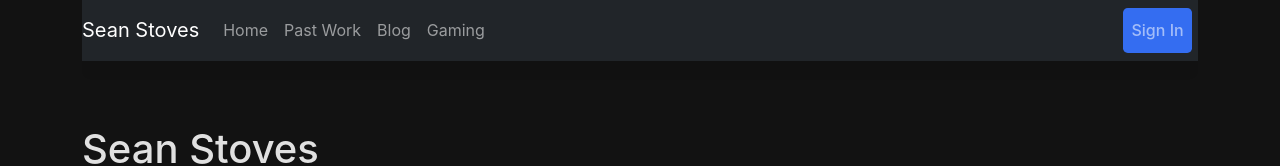
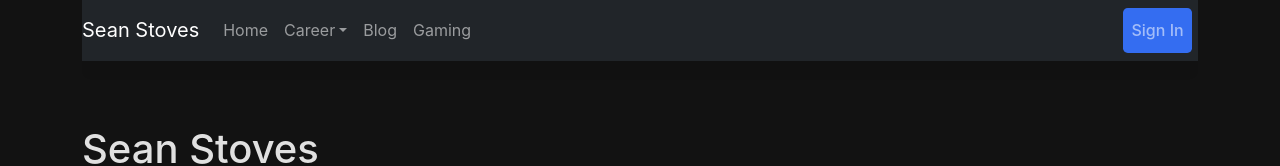
Before and after one commit to SeanStoves/seanstoves-web-frontend, a Next.js app: page / in a window 1280 px wide. Shown: the top 166 px of the page. Built offline with nearby package versions, Linux system fonts and the light colour scheme; no server answers.

Commit message:
Updating link structure and dropdown

```diff
--- a/components/design/header.js
+++ b/components/design/header.js
@@ -24,7 +24,10 @@ export default function Header () {
                     <Navbar.Collapse id="responsive-navbar-nav">
                         <Nav className="me-auto">
                             <Nav.Link href="/">Home</Nav.Link>
-                            <Nav.Link href="/past-work">Past Work</Nav.Link>
+                            <NavDropdown id="Career" title="Career">
+                                <NavDropdown.Item href="/career/work">Work Experience</NavDropdown.Item>
+                                <NavDropdown.Item href="/career/education">Education</NavDropdown.Item>
+                            </NavDropdown>
                             <Nav.Link href="/blog">Blog</Nav.Link>
                             <Nav.Link href="#">Gaming</Nav.Link>
                         </Nav>
```
